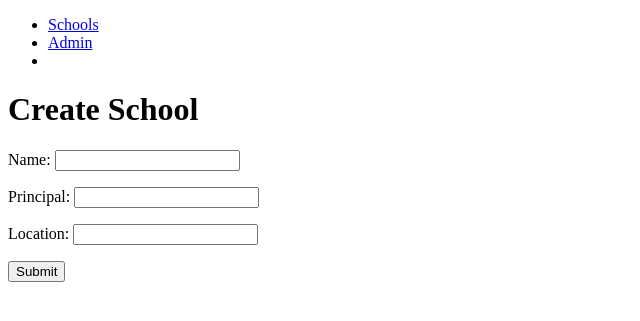
After one commit to cHILlPill420/not-jubilant-intervention, a Django app: page /student_app/create/ in a window 1280 px wide. The commit adds this page. Shown: the top 321 px of the page, without its empty margins (0-640 px from the left). Run offline with Django 3.2, Linux system fonts and the light colour scheme.

Commit message:
crude CRUD

```diff
--- a/student_app/models.py
+++ b/student_app/models.py
@@ -1,5 +1,5 @@
 from django.db import models
-
+from django.urls import reverse
 # Create your models here.
 class School(models.Model):
     name = models.CharField(max_length = 256)
@@ -9,6 +9,9 @@ class School(models.Model):
     def __str__(self):
         return self.name
 
+    def get_absolute_url(self):
+        return reverse("student_app:detail", kwargs = {'pk': self.pk})
+
 class Student(models.Model):
     name = models.CharField(max_length = 256)
     age = models.PositiveIntegerField()
--- a/student_app/templates/student_app/school_detail.html
+++ b/student_app/templates/student_app/school_detail.html
@@ -12,4 +12,7 @@
             <p>Age: {{student.age}} </p>
         {% endfor %}
     </div>
+    <div>
+        <p><a href="{% url 'student_app:update' pk=school_detail.pk %}">Update</a></p>
+    </div>
 {% endblock %}
--- /dev/null
+++ b/student_app/templates/student_app/school_form.html
@@ -0,0 +1,15 @@
+{% extends "student_app/student_app_base.html" %}
+{% block body_block %}
+    <h1>
+        {% if not form.instance.pk %}
+            Create School
+        {%else%}
+            Update School
+        {% endif %}
+    </h1>
+    <form method="POST">
+        {% csrf_token %}
+        {{ form.as_p }}
+        <input class="btn btn-primary" type="submit" value="Submit">
+    </form>
+{% endblock %}
--- a/student_app/urls.py
+++ b/student_app/urls.py
@@ -5,7 +5,10 @@ app_name = 'student_app'
 
 urlpatterns = [
     url(r'^schoollist/$', views.SchoolListView.as_view(), name = 'list'),
-    url(r'^schoollist/(?P<pk>[-\w]+)/$', views.SchoolDetailView.as_view(), name = 'detail')
+    url(r'^schoollist/(?P<pk>[-\w]+)/$', views.SchoolDetailView.as_view(), name = 'detail'),
+    url(r'^create/$', views.SchoolCreateView.as_view(), name = 'create'),
+    url(r'^schoollist/update/(?P<pk>[-\w]+)/$', views.SchoolUpdateView.as_view(), name = 'update'),
+    url(r'^schoollist/delete/(?P<pk>[-\w]+)/$', views.SchoolDeleteView.as_view(), name = 'delete'),
 ]
 
 #(?P<pk>[-\w]+)
--- a/student_app/views.py
+++ b/student_app/views.py
@@ -1,6 +1,9 @@
 from django.shortcuts import render
-from django.views.generic import View, ListView, DetailView, TemplateView
+from django.views.generic import (View, ListView,
+                                  DetailView, TemplateView,
+                                  CreateView, UpdateView, DeleteView)
 from . import models
+from django.urls import reverse_lazy
 
 # Create your views here.
 class IndexView(TemplateView):
@@ -18,3 +21,15 @@ class SchoolDetailView(DetailView):
     context_object_name = 'school_detail'
     model = models.School
     template_name = 'student_app/school_detail.html'
+
+class SchoolCreateView(CreateView):
+    fields = ('name','principal','location')
+    model = models.School
+
+class SchoolUpdateView(UpdateView):
+    fields = ('name','principal')
+    model = models.School
+
+class SchoolDeleteView(DeleteView):
+    model = models.School
+    success_url = reverse_lazy("student_app:list")
```
Also changed, not shown: student_app/templates/student_app/school_confirm_delete.html (added, +9 -0 lines), db.sqlite3.
